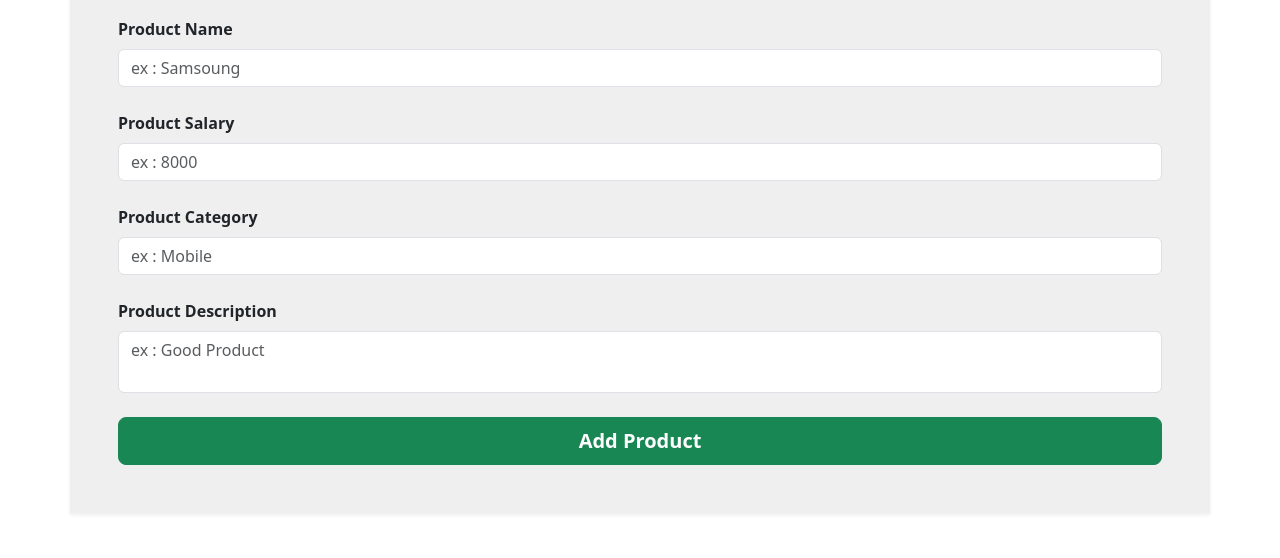
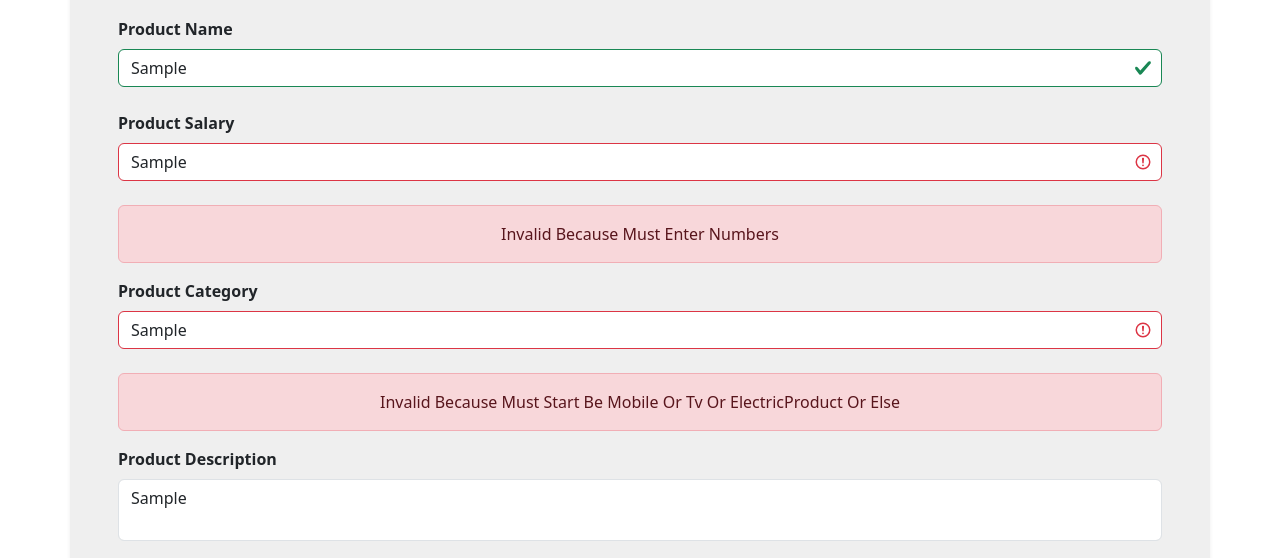
Before and after one commit to MinaMedhat86/Product-CRUD-System, a plain HTML site: page index.html in a window 1280 px wide. Both pictures are taken after typing "Sample", "Sample", "Sample", "Sample" into the empty fields and a click on the button "Add Product". Shown: the part 191-749 px from the top of the page. Drawn offline with Linux system fonts and the light colour scheme.

Commit message:
Second Commit

```diff
--- a/index.html
+++ b/index.html
@@ -14,13 +14,16 @@
         <h1 class="display-4 fw-bolder">Product Management System</h1>
 
         <label for="productName" class="mb-2 fw-semibold"> Product Name</label>
-        <input type="text" class="form-control mb-4" id="productName" placeholder="ex : Samsoung">
+        <input type="text" oninput="validationName()" class="form-control mb-4" id="productName" placeholder="ex : Samsoung">
+        <p id="regexMessegeName" class="alert alert-danger d-none text-center">Invalid Because Must Start With UpperCase</p>
 
         <label for="productSalary" class="mb-2 fw-semibold"> Product Salary</label>
-        <input type="text" id="productSalary" class="form-control mb-4"  placeholder="ex : 8000">
+        <input type="text" oninput="validationSalary()" id="productSalary" class="form-control mb-4"  placeholder="ex : 8000">
+        <p id="regexMessegeSalary" class="alert alert-danger d-none text-center">Invalid Because Must Enter Numbers</p>
 
         <label for="productCategory" class="mb-2 fw-semibold"> Product Category</label>
-        <input type="text" id="productCategory" class="form-control mb-4" placeholder="ex : Mobile">
+        <input type="text" oninput="validationCategory()" id="productCategory" class="form-control mb-4" placeholder="ex : Mobile">
+        <p id="regexMessegeCategory" class="alert alert-danger d-none text-center">Invalid Because Must Start Be Mobile Or Tv Or ElectricProduct Or Else</p>
 
         <label for="productDesc" class="mb-2 fw-semibold"> Product Description</label>
         <textarea type="text" id="productDesc" class="form-control mb-4"  placeholder="ex : Good Product"></textarea>
@@ -30,8 +33,8 @@
                         <!-- End CRUD System Input Data -->
 
                         <!-- Start Of Table  -->
-    <div class="container text-center">
-        <input type="text" oninput="searchProduct(this.value)" placeholder="Search By Name .." class="mb-3 w-100 form-control">
+    <div   class="container text-center">
+        <input id="searchWord" type="search" oninput="searchProduct()" placeholder="Search By Name .." class="mb-3 w-100 form-control">
     <table class="table">
         <thead>
             <th>Index</th>
--- a/js/main.js
+++ b/js/main.js
@@ -5,8 +5,10 @@ var productName = document.getElementById("productName");
 var productSalary = document.getElementById("productSalary");
 var productCategory = document.getElementById("productCategory");
 var productDesc = document.getElementById("productDesc");
-var addBtn = document.getElementById("addBtn");
-var updateBtn = document.getElementById("updateBtn");
+
+
+var searchWord =  document.getElementById("searchWord");
+
 var indexUpdate;
 var mood = "create";
 
@@ -20,6 +22,9 @@ if(localStorage.getItem("productStorage")!= null){
 
 
 function addProduct(){
+
+    if (validationName()==true && validationSalary()==true  && validationCategory()==true ){
+
         var product = {
             name : productName.value,
             salary : productSalary.value,
@@ -41,26 +46,25 @@ function addProduct(){
 
         localStorage.setItem("productStorage", JSON.stringify(productArr));
         productTable(productArr);
-
+    }
 }
 
-
 // Add Product In Table
-function productTable (productArr){
+function productTable (productArr , searchItem ){
     var cartona = "";
     for(i=0 ; i<productArr.length ; i++){
         cartona +=`        <tr>
         <td>${i+1}</td>
-        <td>${productArr[i].name}</td>
+        <td>${searchItem? productArr[i].name.replace(searchItem , `<span class="text-danger fw-bolder">${searchItem}</span>`):productArr[i].name}</td>
         <td>${productArr[i].salary}</td>
         <td>${productArr[i].category}</td>
         <td>${productArr[i].description}</td>
         <td><button onclick="updateForm(${i})" class="btn btn-warning btn-sm">Update</button></td>
         <td><button onclick="deleteProduct(${i})" class="btn btn-danger btn-sm">Delete</button></td>
     </tr> `
+
+    }
     document.getElementById("tableBody").innerHTML = cartona;
-    }
-
     clearForm();
 }
 
@@ -104,7 +108,7 @@ function updateForm(indexProduct){
 
 function searchProduct (searchItem){
     var searchArr = [];
-
+    searchItem = searchWord.value;
     for(i=0 ; i<productArr.length ; i++){
 
         if(productArr[i].name.toLowerCase().includes(searchItem.toLowerCase()) == true)
@@ -113,8 +117,77 @@ function searchProduct (searchItem){
         }
     }
 
-productTable(searchArr);
+productTable(searchArr , searchItem );
 
 }
 
+
+
+                // -------------  Validation ------------
+
+// Name
+function validationName(){
+    var regexMessegeName = document.getElementById("regexMessegeName");
+    var regexName = /^[A-Z][a-z]{2,8}$/
+
+    if (regexName.test(productName.value) == true){
+        productName.classList.add("is-valid");
+        productName.classList.remove("is-invalid");
+        regexMessegeName.classList.replace("d-block" , "d-none" );
+
+        return true;
+
+    } else{
+        productName.classList.add("is-invalid");
+        productName.classList.remove("is-valid");
+        regexMessegeName.classList.replace("d-none" , "d-block");
+
+        return false;
+    }
+}
+
+// Salary
+function validationSalary(){
+    var regexMessegeSalary = document.getElementById("regexMessegeSalary");
+    var regexSalary = /^[1-9][0-9]{2,8}$/
+
+    if (regexSalary.test(productSalary.value) == true){
+        productSalary.classList.add("is-valid");
+        productSalary.classList.remove("is-invalid");
+        regexMessegeSalary.classList.replace("d-block" , "d-none" );
+
+        return true;
+
+    } else{
+        productSalary.classList.add("is-invalid");
+        productSalary.classList.remove("is-valid");
+        regexMessegeSalary.classList.replace("d-none" , "d-block");
+
+        return false;
+    }
+}
+
+
+// Category
+function validationCategory(){
+    var regexMessegeCategory = document.getElementById("regexMessegeCategory");
+    var regexCategory = /^(Mobile|Tv|ElectricProduct|else)$/
+
+    if (regexCategory.test(productCategory.value) == true){
+        productCategory.classList.add("is-valid");
+        productCategory.classList.remove("is-invalid");
+        regexMessegeCategory.classList.replace("d-block" , "d-none" );
+
+        return true;
+
+    } else{
+        productCategory.classList.add("is-invalid");
+        productCategory.classList.remove("is-valid");
+        regexMessegeCategory.classList.replace("d-none" , "d-block");
+
+        return false;
+    }
+}
+
+
 // End CRUD System Input Data
```
